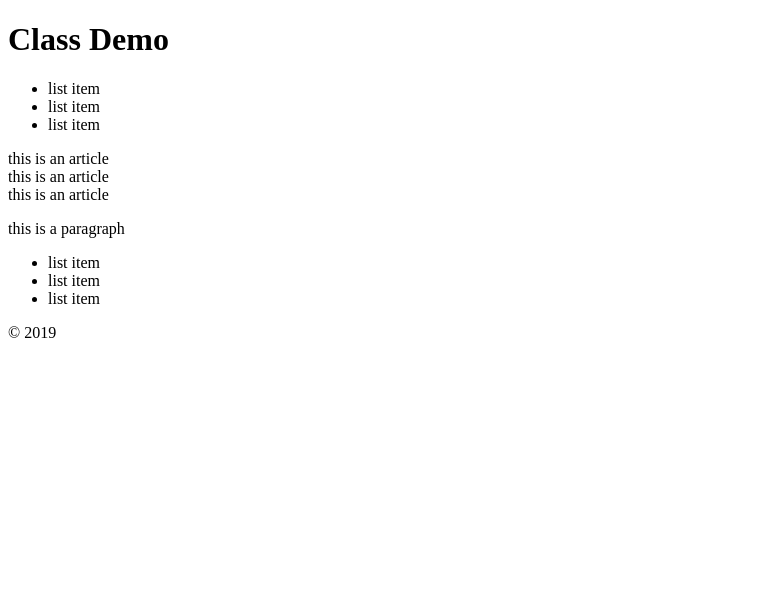
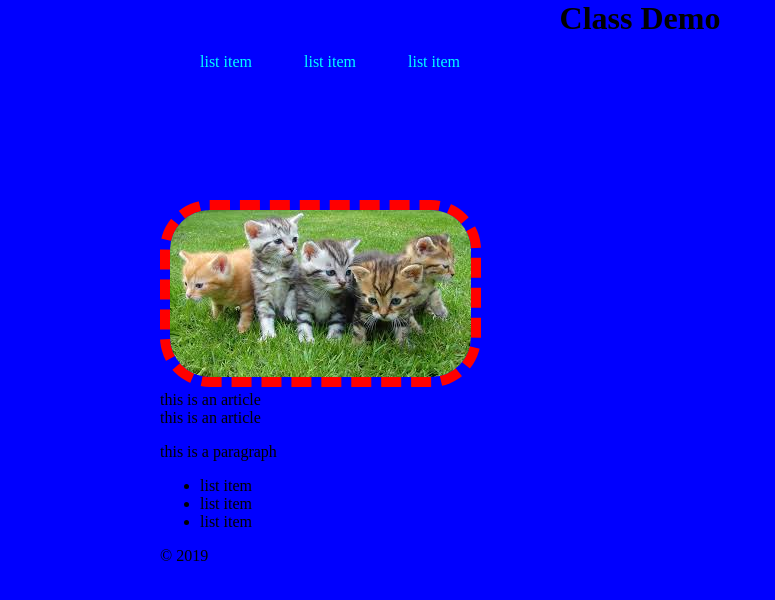
Before and after one commit to codefellows/seattle-102d5, a plain HTML site: page curriculum/class-04/demo/index.html in a window 1280 px wide. Shown: the whole page, without its empty margins (0-775 px from the left). Drawn offline with Linux system fonts and the light colour scheme.

Commit message:
class 05 demo added

```diff
--- a/curriculum/class-04/index.html
+++ b/curriculum/class-04/demo/index.html
@@ -5,21 +5,24 @@
   <meta name="viewport" content="width=device-width, initial-scale=1.0">
   <meta http-equiv="X-UA-Compatible" content="ie=edge">
   <title>Classs Demo</title>
+  <link rel="stylesheet" href="styles.css">
 </head>
 <body>
   <header>
-    <h1>Class Demo</h1>
+    <h1 id="main-header">Class Demo</h1>
     <nav>
       <ul>
-        <li>list item</li>
-        <li>list item</li>
-        <li>list item</li>
+        <li class="menu">list item</li>
+        <li class="menu">list item</li>
+        <li class="menu">list item</li>
       </ul>
     </nav>
   </header>
   <main>
   <section>
-    <article>this is an article</article>
+    <article>
+      <img src="images/kitten-party.jpeg" alt="Five cute kittens having a party in the grass">
+    </article>
     <article>this is an article</article>
     <article>this is an article</article>
   </section>
--- /dev/null
+++ b/curriculum/class-04/demo/styles.css
@@ -0,0 +1,39 @@
+* {
+  /* border: 1px solid black; */
+}
+
+body {
+  width: 960px;
+  margin: 0px auto;
+  background-color: blue;
+}
+
+/* the area below styles body>header */
+header {
+  height: 200px;
+  /* width: 50%;
+  margin: 0px auto; */
+}
+
+#main-header {
+  width: 50%;
+  margin: 0px auto;
+  text-align: center;
+}
+
+.menu {
+  list-style: none;
+  width: 100px;
+  display: inline-block;
+}
+
+header nav {
+  color: aqua;
+  width: 50%;
+}
+
+/* the area below styles body>main */
+img {
+border: 10px dashed red;
+border-radius: 50px;
+}
--- /dev/null
+++ b/curriculum/class-06/starter-code/css/c01.css
@@ -0,0 +1,66 @@
+/* CSS for adding content example */
+
+@import url(http://fonts.googleapis.com/css?family=Open+Sans:800italic);
+
+body {
+    font-family: "Courier New", Courier, monospace;
+    background: url("../images/constructive-backdrop.jpg") no-repeat center center fixed;
+    -webkit-background-size: cover;
+    -moz-background-size: cover;
+    -o-background-size: cover;
+    background-size: cover;
+    margin: 0;
+    padding: 0;}
+
+h1, h3, p {
+    float: left;
+    clear: left;
+    width: 320px;
+    background-color: #fff;
+    color: #5a514c;
+    text-align: center;}
+
+
+h1 {
+    margin: 50px 0 0 50px;
+    height: 175px;
+    background-image: url("../images/constructive-logo.gif");
+    background-repeat: no-repeat;
+    text-indent: -9999px;
+    border-top: 1px solid #bcbdc0;
+    border-left: 1px solid #bcbdc0;
+    border-right: 1px solid #bcbdc0;}
+
+h3 {
+    margin: 0 0 0 50px;
+    padding: 25px 0 0 0;
+    font-family: 'Open Sans', arial, sans-serif;
+    font-size: 1.8em;
+    font-style: italic;
+    font-weight: 800;
+    line-height: 0.80em;
+    letter-spacing: -0.02em;
+    text-transform: uppercase;
+    border-left: 1px solid #bcbdc0;
+    border-right: 1px solid #bcbdc0;}
+
+p {
+    margin: 0 0 0 50px;
+    padding: 30px 0 25px 0;
+    font-weight: bold;
+    text-align: center;
+    border-right: 1px solid #bcbdc0;
+    border-bottom: 1px solid #bcbdc0;
+    border-left: 1px solid #bcbdc0;}
+
+/* Border under box when you move script in the last example */
+p + script + h3 {
+    padding-bottom: 20px;
+    border-bottom: 1px solid #bcbdc0;}
+
+/* Fix for full-screen background image: Chrome on Android */
+html{
+    height:100%;
+    min-height:100%;}
+body{
+    min-height:100%;}
```
Also changed, not shown: curriculum/class-06/starter-code/add-content.html (added, +12 -0 lines), curriculum/class-06/starter-code/index.html (added, +19 -0 lines), curriculum/class-06/starter-code/js/add-content.js (added, +15 -0 lines), curriculum/class-04/demo/images/kitten-party.jpeg (added), curriculum/class-06/starter-code/images/constructive-backdrop.jpg (added), curriculum/class-06/starter-code/images/constructive-logo.gif (added), 1 other file.
